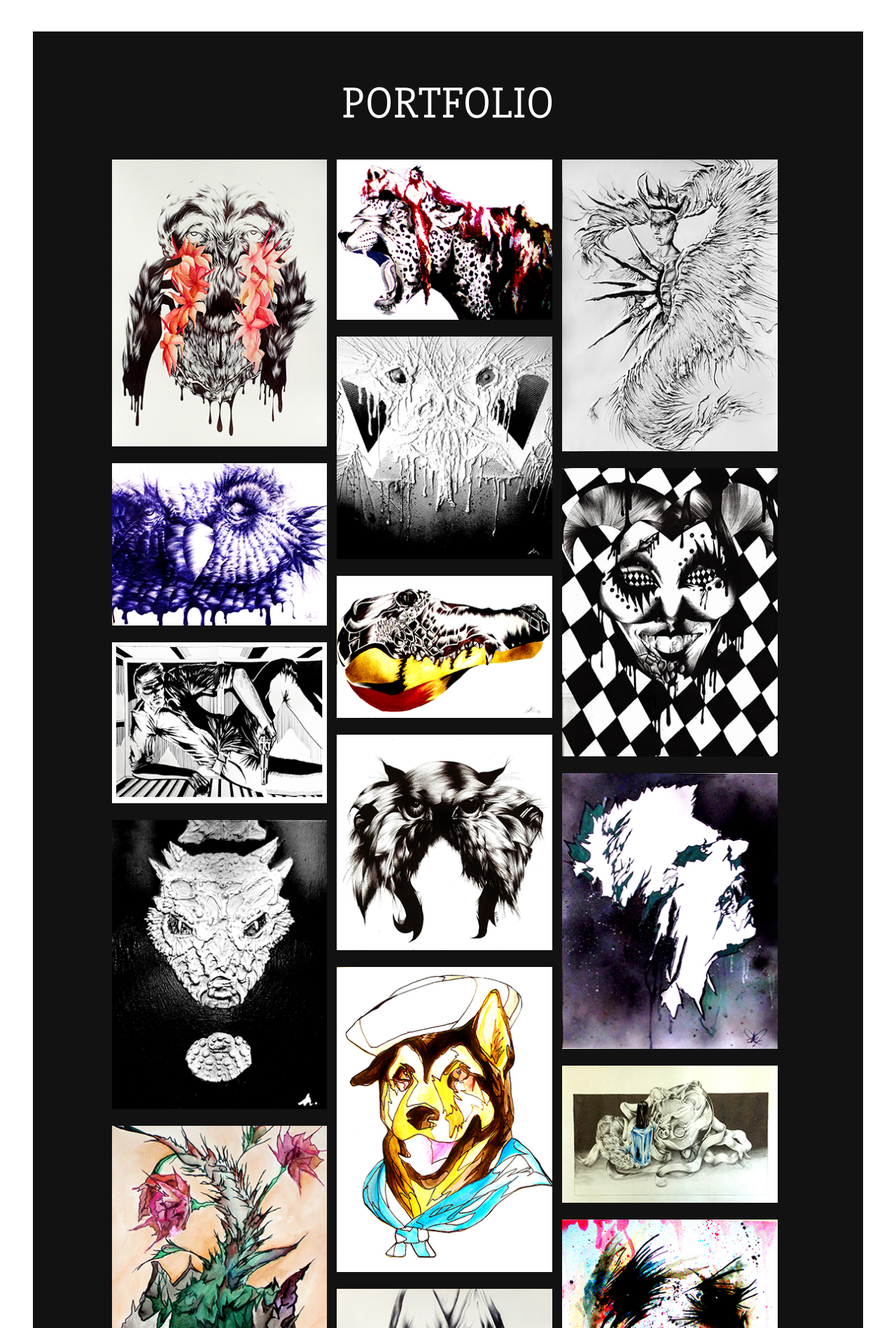
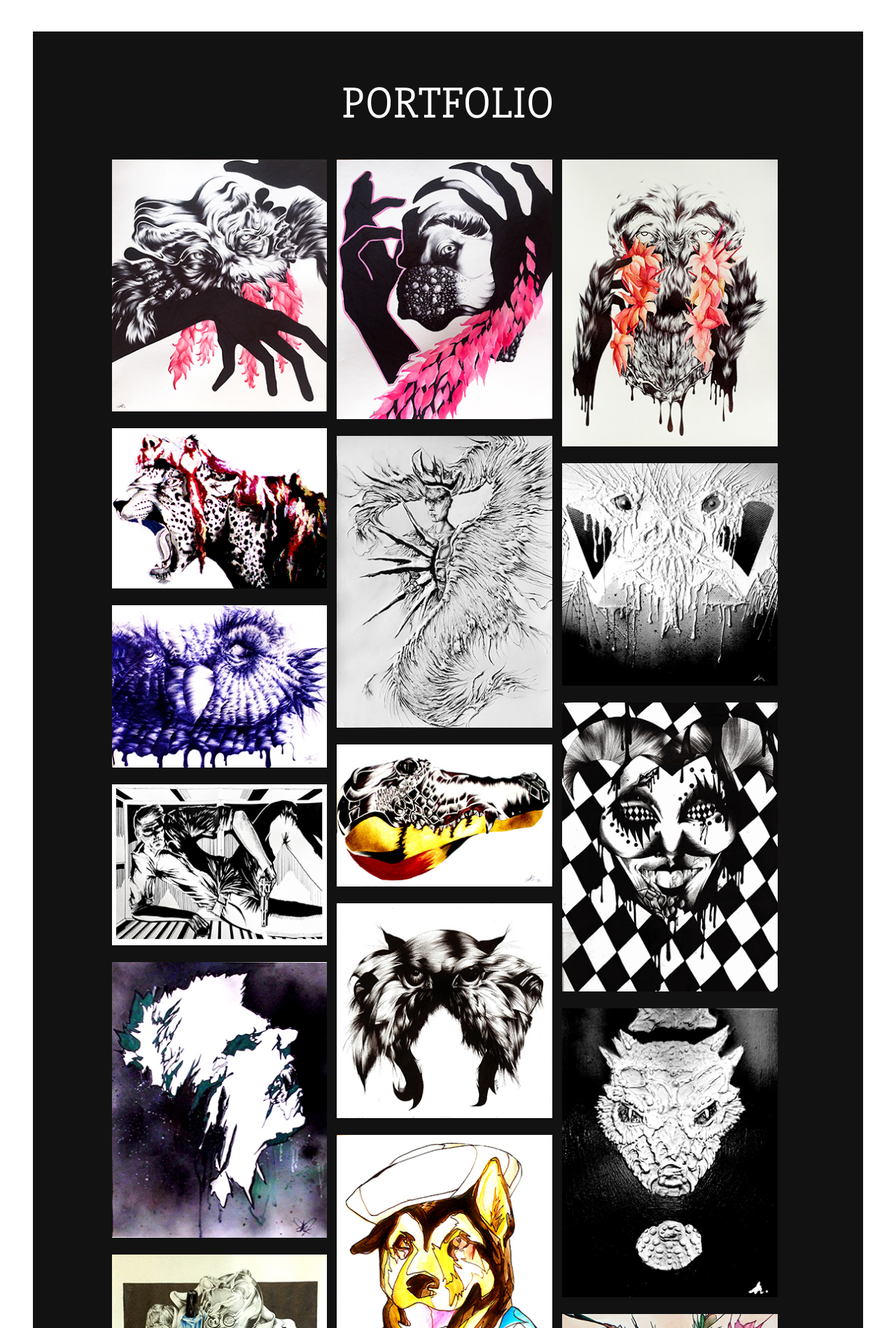
Before and after one commit to rmedina423/alicia-robles-art, a Jekyll site: the page built from index.html, in a window 1280 px wide. Shown: the part 1707-3605 px from the top of the page at 70% size. Built offline with Jekyll 4.4.1, drawn with Linux system fonts in a browser that asks for light colours; nearby versions of some CDN libraries; some web fonts are replaced; library files that are not in the unit come from our copies; comment, search, counter and statistics services are not loaded.

Commit message:
move 2 new arts to the top

```diff
--- a/_includes/portfolio.html
+++ b/_includes/portfolio.html
@@ -5,6 +5,14 @@
 	</div>
 
 	<div class="content">
+		<a class="fancybox" rel="group" href="./css/images/art/hidden-aliciar.jpg" title="watercolor, black ballpoint pen, colored pencil">
+			<img src="./css/images/sml-art/sml-hidden-aliciar.jpg"/>
+		</a>
+
+		<a class="fancybox" rel="group" href="./css/images/art/hidden-2-aliciar.jpg" title="watercolor, black ballpoint pen, colored pencil">
+			<img src="./css/images/sml-art/sml-hidden-2-aliciar.jpg"/>
+		</a>
+
 		<a class="fancybox" rel="group" href="./css/images/art/creature.jpg" title="watercolor, black ballpoint pen, colored pencil">
 			<img src="./css/images/sml-art/sml-creature.jpg"/>
 		</a>
@@ -92,14 +100,6 @@
 		<a class="fancybox" rel="group" href="./css/images/art/sword.jpg" title="graphite">
 			<img src="./css/images/sml-art/sml-sword.jpg"/>
 		</a>
-
-		<a class="fancybox" rel="group" href="./css/images/art/hidden-aliciar.jpg" title="watercolor, black ballpoint pen, colored pencil">
-			<img src="./css/images/sml-art/sml-hidden-aliciar.jpg"/>
-		</a>
-
-		<a class="fancybox" rel="group" href="./css/images/art/hidden-2-aliciar.jpg" title="watercolor, black ballpoint pen, colored pencil">
-			<img src="./css/images/sml-art/sml-hidden-2-aliciar.jpg"/>
-		</a>
 	</div>
 
 </div>
```
Also changed, not shown: 2 other files.
